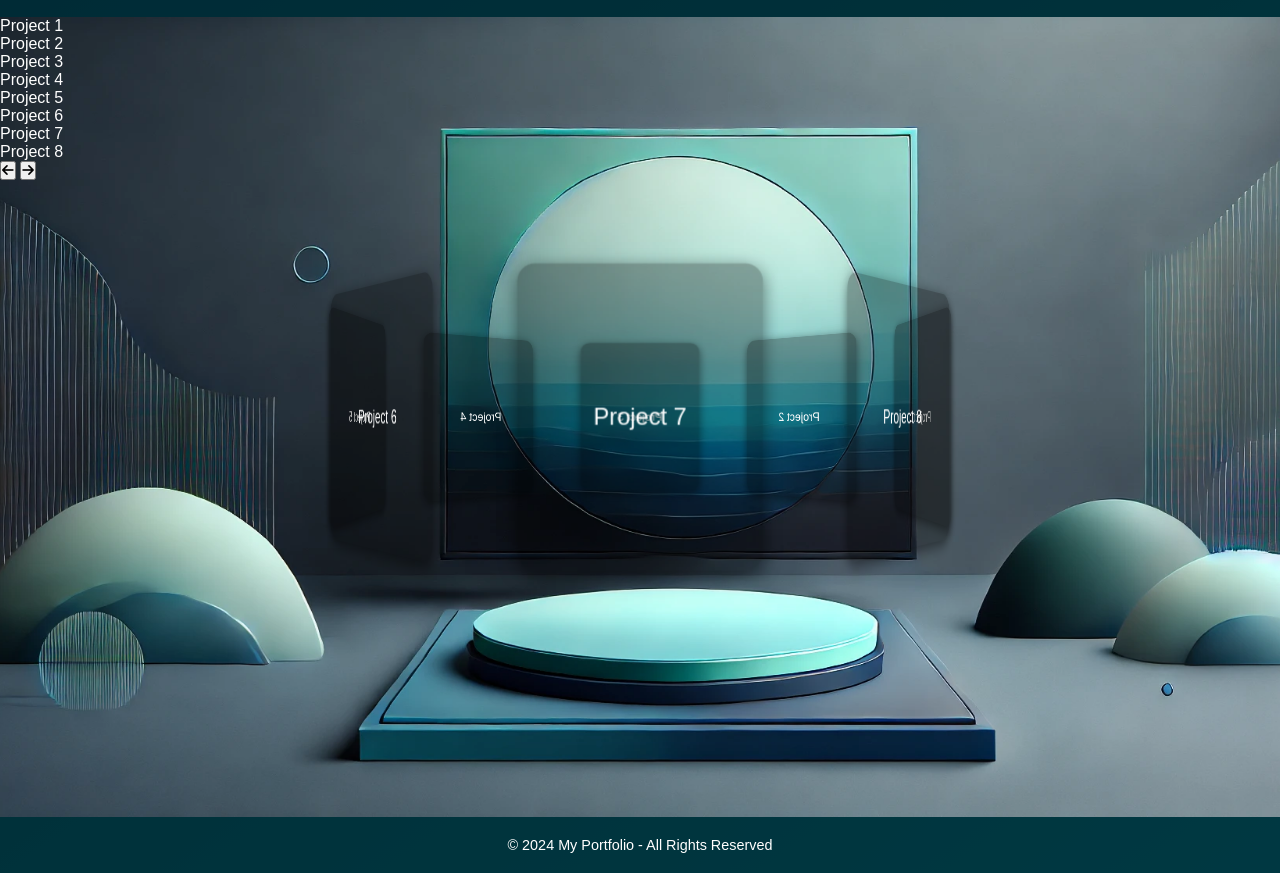
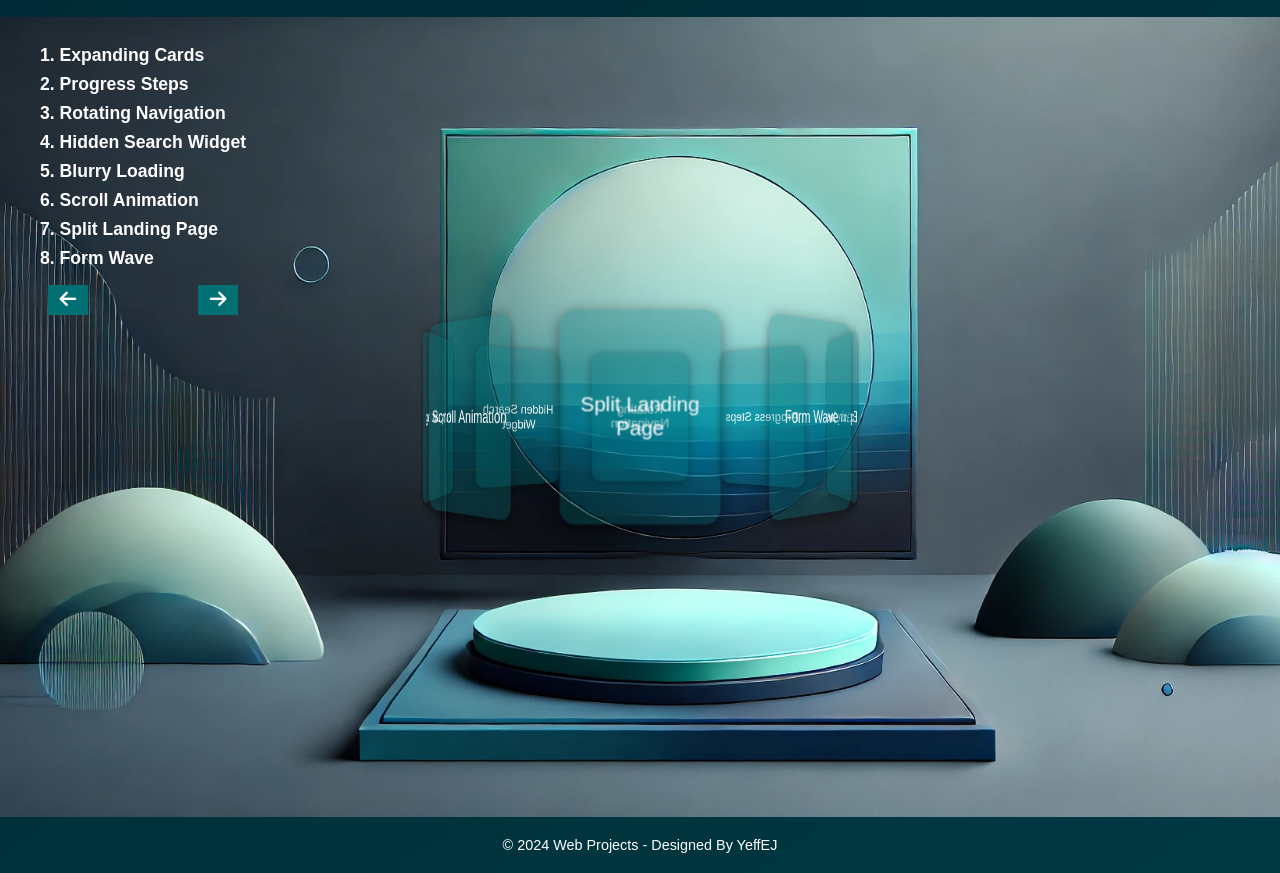
Before and after one commit to Yeffej/50-web-projects-yeff, a plain HTML site: page index.html in a window 1280 px wide. Shown: the part 65-938 px from the top of the page. Drawn offline with Linux system fonts and the light colour scheme.

Commit message:
Adding projects showcase to main page.

```diff
--- a/index.html
+++ b/index.html
@@ -13,39 +13,31 @@
     </header>
     <main>
         <!-- 3D Carousel Container -->
-        <div class="carousel-container">
-            <div class="carousel">
-                <div class="carousel-item">Project 1</div>
-                <div class="carousel-item">Project 2</div>
-                <div class="carousel-item">Project 3</div>
-                <div class="carousel-item">Project 4</div>
-                <div class="carousel-item">Project 5</div>
-                <div class="carousel-item">Project 6</div>
-                <div class="carousel-item">Project 7</div>
-                <div class="carousel-item">Project 8</div>
-            </div>
-        </div>
+         <div class="scene">
+             <div class="carousel-container">
+                 <div class="carousel">
+                     <!-- Projects Cards goes Here -->
+                 </div>
+             </div>
+         </div>
 
         <div class="project-manager">
-            <ul class="project-manager-list">
-                <li>Project 1</li>
-                <li>Project 2</li>
-                <li>Project 3</li>
-                <li>Project 4</li>
-                <li>Project 5</li>
-                <li>Project 6</li>
-                <li>Project 7</li>
-                <li>Project 8</li>
-            </ul>
+            <ol class="project-manager-list">
+                <!-- Projects Items Here! -->
+            </ol>
             <div class="project-manager-actions">
-                <button class="back"><i class="fa-solid fa-arrow-left"></i></button>
-                <button class="next"><i class="fa-solid fa-arrow-right"></i></button>
+                <button id="goBackBtn" class="back">
+                    <i class="fa-solid fa-arrow-left"></i>
+                </button>
+                <button id="goNextBtn" class="next">
+                    <i class="fa-solid fa-arrow-right"></i>
+                </button>
             </div>
         </div>
     </main>
 
     <footer>
-        &copy; 2024 My Portfolio - All Rights Reserved
+        &copy; 2024 Web Projects - Designed By YeffEJ
     </footer>
 
     <script src="src/main.js"></script>
--- a/src/main.js
+++ b/src/main.js
@@ -0,0 +1,114 @@
+const PROJECTS = [
+  { id: 1, name: "Expanding Cards", uri: "day1-expanding-cards" },
+  { id: 2, name: "Progress Steps", uri: "day2-progress-steps" },
+  { id: 3, name: "Rotating Navigation", uri: "day3-rotating-navigation" },
+  { id: 4, name: "Hidden Search Widget", uri: "day4-hidden-search-widget" },
+  { id: 5, name: "Blurry Loading", uri: "day5-blurry-loading" },
+  { id: 6, name: "Scroll Animation", uri: "day6-scroll-animation" },
+  { id: 7, name: "Split Landing Page", uri: "day7-split-landing-page" },
+  { id: 8, name: "Form Wave", uri: "day8-form-wave" },
+  { id: 9, name: "Sound Board", uri: "day9-sound-board" },
+  { id: 10, name: "Dad Jokes", uri: "day10-dad-jokes" },
+  { id: 11, name: "Event Keycodes", uri: "day11-event-keycodes" },
+  { id: 12, name: "Faq Collapse", uri: "day12-faq-collapse" },
+  { id: 13, name: "Random Choice Picker", uri: "day13-random-choice-picker" },
+  { id: 14, name: "Animated Navigation", uri: "day14-animated-navigation" },
+  { id: 15, name: "Incrementing Counter", uri: "day15-incrementing-counter" },
+  { id: 16, name: "Drink Water", uri: "day16-drink-water" },
+  { id: 17, name: "Move App", uri: "day17-move-app" },
+  { id: 18, name: "Background Slider", uri: "day18-background-slider" },
+  { id: 19, name: "Theme Clock", uri: "day19-theme-clock" },
+  { id: 20, name: "Button Ripple Effect", uri: "day20-button-ripple-effect" },
+  { id: 21, name: "Drag N Drop", uri: "day21-drag-n-drop" },
+  { id: 22, name: "Drawing App", uri: "day22-drawing-app" },
+  { id: 23, name: "Kinetic Loader", uri: "day23-kinetic-loader" },
+  { id: 24, name: "Content Placeholder", uri: "day24-content-placeholder" },
+  { id: 25, name: "Sticky Navbar", uri: "day25-sticky-navbar" },
+  { id: 26, name: "Double Vertical Slider", uri: "day26-double-vertical-slider" },
+  { id: 27, name: "Toast Notification", uri: "day27-toast-notification" },
+  { id: 28, name: "Github_Profiles", uri: "day28-github_profiles" },
+  { id: 29, name: "Double Click Heart", uri: "day29-double-click-heart" },
+  { id: 30, name: "Auto Text Effect", uri: "day30-auto-text-effect" },
+  { id: 31, name: "Passoword Generator", uri: "day31-passoword-generator" },
+  { id: 32, name: "Good Cheap Fast", uri: "day32-good-cheap-fast" },
+  { id: 33, name: "Notes App", uri: "day33-notes-app" },
+  { id: 34, name: "Animated Countdown", uri: "day34-animated-countdown" },
+  { id: 35, name: "Image Carousel 3D", uri: "day35-image-carousel-3D" },
+  { id: 36, name: "Hoverboard", uri: "day36-hoverboard" },
+  { id: 37, name: "Pokedex", uri: "day37-pokedex" },
+  { id: 38, name: "Mobile Tab Nav", uri: "day38-mobile-tab-nav" },
+  {
+    id: 39,
+    name: "Password Strength Background",
+    uri: "day39-password-strength-background",
+  },
+  { id: 40, name: "3D Background Boxes", uri: "day40-3d-background-boxes" },
+  { id: 41, name: "Verify Account Ui", uri: "day41-verify-account-ui" },
+  { id: 42, name: "Live User Filter", uri: "day42-live-user-filter" },
+  { id: 43, name: "Feedback Ui Design", uri: "day43-feedback-ui-design" },
+  { id: 44, name: "Custom Range Slider", uri: "day44-custom-range-slider" },
+  { id: 45, name: "Mini Netfilx Clone", uri: "day45-mini-netfilx-clone" },
+  { id: 46, name: "Quiz App", uri: "day46-quiz-app" },
+  { id: 47, name: "Testimonial Box Switcher", uri: "day47-testimonial-box-switcher" },
+  { id: 48, name: "Random Img Feed", uri: "day48-random-img-feed" },
+  { id: 49, name: "Todo List", uri: "day49-todo-list" },
+  { id: 50, name: "Insect Catch Game", uri: "day50-insect-catch-game" },
+];
+
+const carouselWrapper = document.querySelector(".carousel");
+const projectListWrapper = document.querySelector(".project-manager-list");
+const goNextBtn = document.getElementById("goNextBtn");
+const goBackBtn = document.getElementById("goBackBtn");
+
+const itemsQuantity = 8;
+const PAGES = Math.ceil(PROJECTS.length / itemsQuantity);
+let currentPage = 1;
+
+goNextBtn.addEventListener("click", () => {
+  currentPage++;
+  if (currentPage > PAGES) currentPage = 1;
+  insertItems();
+});
+goBackBtn.addEventListener("click", () => {
+  currentPage--;
+  if (currentPage < 1) currentPage = PAGES;
+  insertItems();
+});
+
+function insertItems() {
+  const items = PROJECTS.slice(
+    (currentPage - 1) * itemsQuantity,
+    currentPage * itemsQuantity
+  );
+
+  if (projectListWrapper.children.length > 0) removeProjectItems();
+  const projectItems = items.map(createProjectHtmlItem);
+  projectListWrapper.append(...projectItems);
+
+  if (carouselWrapper.children.length > 0) removeCarouselItems();
+  const carouselItems = items.map(createCarouselItem);
+  carouselWrapper.append(...carouselItems);
+}
+insertItems();
+
+function removeProjectItems() {
+    projectListWrapper.innerHTML = '';
+}
+
+function removeCarouselItems() {
+    carouselWrapper.innerHTML = '';
+}
+
+function createProjectHtmlItem(data) {
+  const item = document.createElement("li");
+  item.innerHTML = `<a href="${data.uri}/">${data.id}. ${data.name}</a>`;
+
+  return item;
+}
+function createCarouselItem(data) {
+  const item = document.createElement("div");
+  item.className = "carousel-item";
+  item.textContent = `${data.name}`;
+
+  return item;
+}
--- a/src/styles.css
+++ b/src/styles.css
@@ -1,3 +1,9 @@
+:root {
+    --primary-color: rgba(0, 43, 54, 0.8);
+    --secondary-color: #007073;
+    --action-color: #02e5ec;
+}
+
 /* Reset margin and padding */
 * {
     margin: 0;
@@ -20,7 +26,7 @@ header {
     width: 100%;
     padding: 20px;
     text-align: center;
-    background: rgba(0, 43, 54, 0.8);
+    background: var(--primary-color);
     font-size: 1.5rem;
 }
 
@@ -28,8 +34,28 @@ footer {
     width: 100%;
     padding: 20px;
     text-align: center;
-    background: rgba(0, 43, 54, 0.8);
+    background: var(--primary-color);
     font-size: 0.9rem;
+}
+
+a {
+    color: inherit;
+    text-decoration: none;
+    transition: 500ms color;
+}
+a:hover {
+    color: var(--action-color);
+}
+
+button {
+    color: #fff;
+    background-color: var(--secondary-color);
+    border: none;
+    outline: none;
+    transition: 200ms scale;
+}
+button:active {
+    scale: 0.8;
 }
 
 main {
@@ -65,40 +91,66 @@ main {
 }
 
 .carousel-item {
-    width: 200px;
-    height: 250px;
-    position: absolute;
-    top: calc(50% - 125px);
-    left: calc(50% - 100px);
+    width: 150px;
+    height: 200px;
     display: flex;
     align-items: center;
     justify-content: center;
-    background: rgba(0, 0, 0, 0.3);
+    background: rgba(0, 112, 115, 0.3);
     border-radius: 15px;
     overflow: hidden;
     box-shadow: 0 4px 15px rgba(0, 0, 0, 0.5);
     font-size: 1.2rem;
+    text-align: center;
+    cursor: pointer;
+
+    position: absolute;
+    top: calc(50% - 100px);
+    left: calc(50% - 80px);
 }
 
 /* Carousel rotations */
-.carousel-item:nth-child(1) { transform: rotateY(0deg) translateZ(350px); }
-.carousel-item:nth-child(2) { transform: rotateY(45deg) translateZ(350px); }
-.carousel-item:nth-child(3) { transform: rotateY(90deg) translateZ(350px); }
-.carousel-item:nth-child(4) { transform: rotateY(135deg) translateZ(350px); }
-.carousel-item:nth-child(5) { transform: rotateY(180deg) translateZ(350px); }
-.carousel-item:nth-child(6) { transform: rotateY(225deg) translateZ(350px); }
-.carousel-item:nth-child(7) { transform: rotateY(270deg) translateZ(350px); }
-.carousel-item:nth-child(8) { transform: rotateY(315deg) translateZ(350px); }
+.carousel-item:nth-child(1) { transform: rotateY(0deg) translateZ(250px); }
+.carousel-item:nth-child(2) { transform: rotateY(45deg) translateZ(250px); }
+.carousel-item:nth-child(3) { transform: rotateY(90deg) translateZ(250px); }
+.carousel-item:nth-child(4) { transform: rotateY(135deg) translateZ(250px); }
+.carousel-item:nth-child(5) { transform: rotateY(180deg) translateZ(250px); }
+.carousel-item:nth-child(6) { transform: rotateY(225deg) translateZ(250px); }
+.carousel-item:nth-child(7) { transform: rotateY(270deg) translateZ(250px); }
+.carousel-item:nth-child(8) { transform: rotateY(315deg) translateZ(250px); }
 
 
 .project-manager {
+    display: flex;
+    flex-direction: column;
+    align-items: center;
 
+    position: absolute;
+    left: 40px;
+    top: 20px;
 }
 .project-manager-list {
-
+    font-size: 1.1em;
+    font-weight: 600;
+    list-style: none;
+    text-align: left;
+}
+.project-manager-list li {
+    margin: 8px 0;
 }
 .project-manager-actions {
-
+    width: 100%;
+    display: flex;
+    justify-content: space-between;
+    padding: 0 8px;
+}
+.project-manager-actions button {
+    width: 40px;
+    height: 30px;
+    margin-top: 8px;
+    font-size: 1.2em;
+    font-weight: 600;
+    cursor: pointer;
 }
 
 @keyframes rotate {
```
Also changed, not shown: 1 other file.
